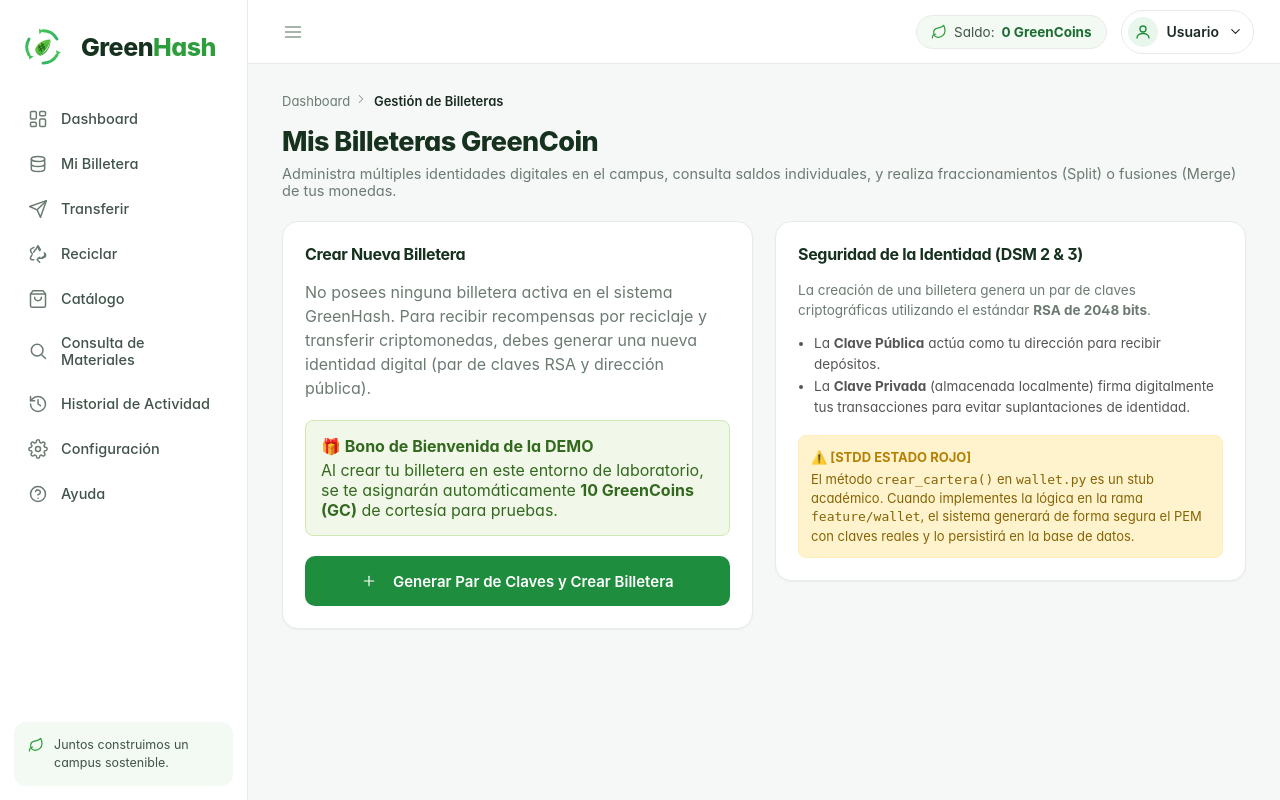
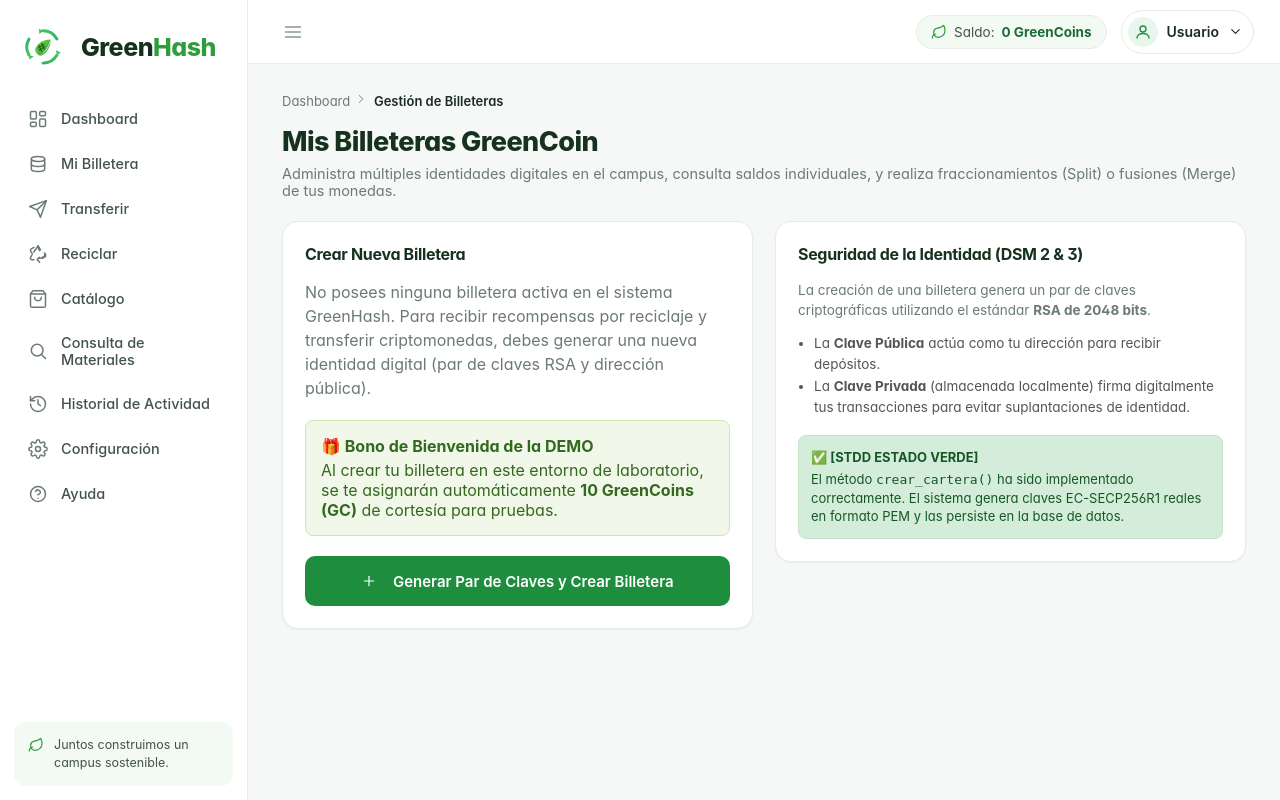
Before and after one commit to yuliu18/GreenHash, a Python web app: template App/Backend/app/web/templates/billetera.html in a window 1280 px wide. Run offline with Jinja, Linux system fonts and the light colour scheme; the template is opened without the code that fills it, so the values that code supplies are empty; some web fonts are replaced.

Commit message:
feat: actualizar badges STDD a VERDE para crear_cartera, consultar_saldo y eliminar_cartera

```diff
--- a/App/Backend/app/web/templates/billetera.html
+++ b/App/Backend/app/web/templates/billetera.html
@@ -50,9 +50,9 @@
             <li>La <b>Clave Pública</b> actúa como tu dirección para recibir depósitos.</li>
             <li>La <b>Clave Privada</b> (almacenada localmente) firma digitalmente tus transacciones para evitar suplantaciones de identidad.</li>
           </ul>
-          <div style="padding: 12px; border-radius: 8px; background-color: #fff3cd; border: 1px solid #ffeeba; color: #856404; font-size: 13px; line-height: 1.4;">
-            <strong style="display: block; margin-bottom: 4px; color: #b58105;">⚠️ [STDD ESTADO ROJO]</strong>
-            El método <code>crear_cartera()</code> en <code>wallet.py</code> es un stub académico. Cuando implementes la lógica en la rama <code>feature/wallet</code>, el sistema generará de forma segura el PEM con claves reales y lo persistirá en la base de datos.
+          <div style="padding: 12px; border-radius: 8px; background-color: #d4edda; border: 1px solid #c3e6cb; color: #155724; font-size: 13px; line-height: 1.4;">
+            <strong style="display: block; margin-bottom: 4px; color: #155724;">✅ [STDD ESTADO VERDE]</strong>
+            El método <code>crear_cartera()</code> ha sido implementado correctamente. El sistema genera claves EC-SECP256R1 reales en formato PEM y las persiste en la base de datos.
           </div>
         </div>
       {% else %}
@@ -120,9 +120,9 @@
               <code style="display: block; font-weight: bold; color: #1b5e20; margin-bottom: 4px;">@icontract.require(lambda cartera: cartera.get("saldo") == 0)</code>
               "Para poder destruir o eliminar cualquiera de tus billeteras, su saldo registrado en base de datos debe ser exactamente de 0 GC."
             </div>
-            <div style="padding: 12px; border-radius: 8px; background-color: #fff3cd; border: 1px solid #ffeeba; color: #856404; font-size: 13px; line-height: 1.4;">
-              <strong style="display: block; margin-bottom: 4px; color: #b58105;">⚠️ [STDD ESTADO ROJO]</strong>
-              Tanto <code>consultar_saldo()</code> como <code>eliminar_cartera()</code> son stubs. Al consultar el saldo de cualquiera de tus billeteras, se invocará el validador que arrojará el cartel de stub controlado hasta que se complete la implementación.
+            <div style="padding: 12px; border-radius: 8px; background-color: #d4edda; border: 1px solid #c3e6cb; color: #155724; font-size: 13px; line-height: 1.4;">
+              <strong style="display: block; margin-bottom: 4px; color: #155724;">✅ [STDD ESTADO VERDE]</strong>
+              Tanto <code>consultar_saldo()</code> como <code>eliminar_cartera()</code> han sido implementadas. El validador de contrato verifica el saldo real desde la base de datos y revoca criptográficamente las claves al eliminar.
             </div>
           </div>
         </div>
```
